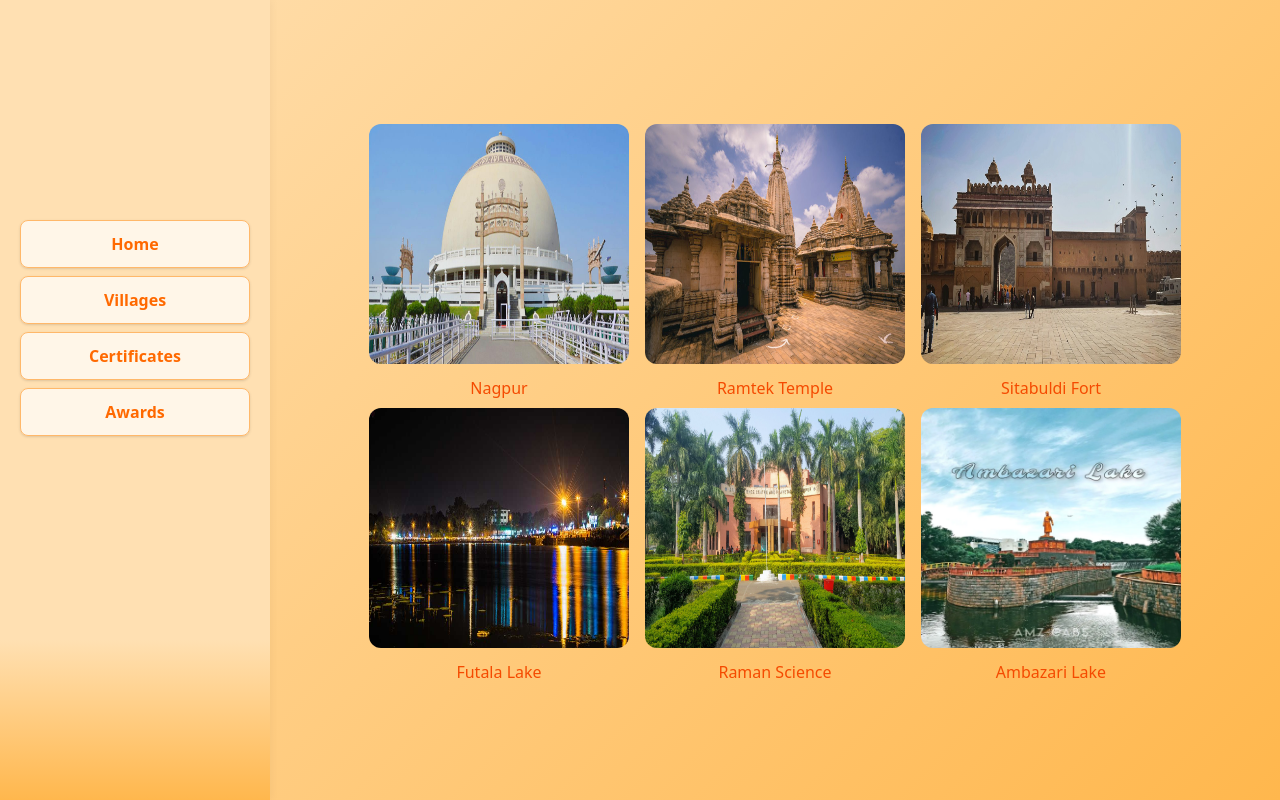
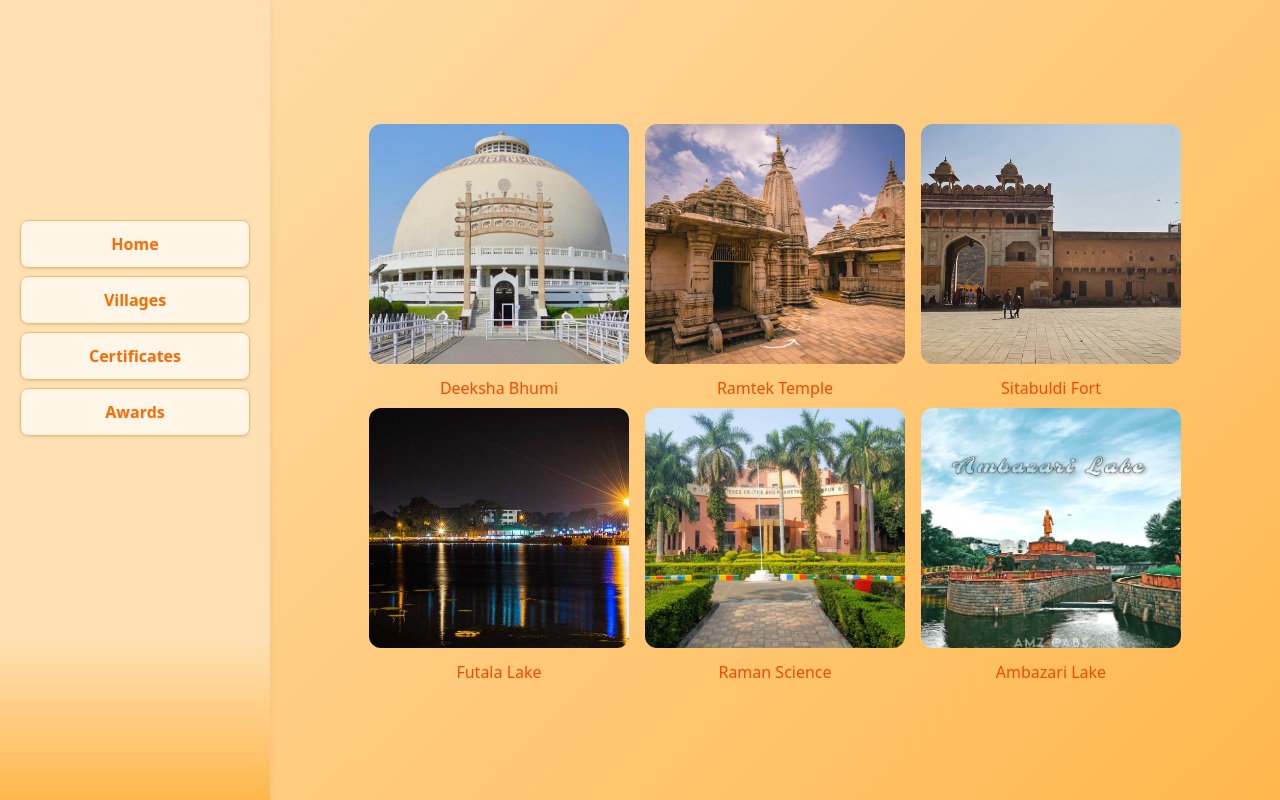
Before and after one commit to bhushanmurkute56/adventurous-vidarbha, a React (Vite) app: page /Nagpur in a window 1280 px wide. Built offline with nearby package versions, Linux system fonts and the light colour scheme.

Commit message:
nagpur page changes

```diff
--- a/src/Components/Nagpur.jsx
+++ b/src/Components/Nagpur.jsx
@@ -14,7 +14,7 @@ function Nagpur() {
     <div className='flex justify-between'>
         <RightNavbar />
         <div className='h-fit max-w-4xl flex flex-wrap justify-center items-center m-auto'>
-          <NagpurPhotos img={deekshabhumi} title="Nagpur"/>
+          <NagpurPhotos img={deekshabhumi} title={"Deeksha Bhumi"}/>
           <NagpurPhotos img={ramtektemple} title={"Ramtek Temple"}/>
           <NagpurPhotos img={sitabuldifort} title={"Sitabuldi Fort"}/>
           <NagpurPhotos img={futalalake} title={"Futala Lake"}/>
--- a/src/Components/NagpurPhotos.jsx
+++ b/src/Components/NagpurPhotos.jsx
@@ -3,7 +3,7 @@ import React from 'react'
 function NagpurPhotos({title,img}) {
   return (
     <div className='cursor-pointer'>
-        <img src= {img} alt="" className='h-30 w-30 sm:h-40 sm:w-40 md:h-50 md:w-50 lg:h-60 lg:w-65 rounded-xl m-2'/>
+        <img src= {img} alt="" className='h-30 w-30 sm:h-40 sm:w-40 md:h-50 md:w-50 lg:h-60 lg:w-65 rounded-xl m-2 object-cover'/>
         <p className='text-center text-orange-600 mt-3'>{title}</p>
     </div>
   )
```
